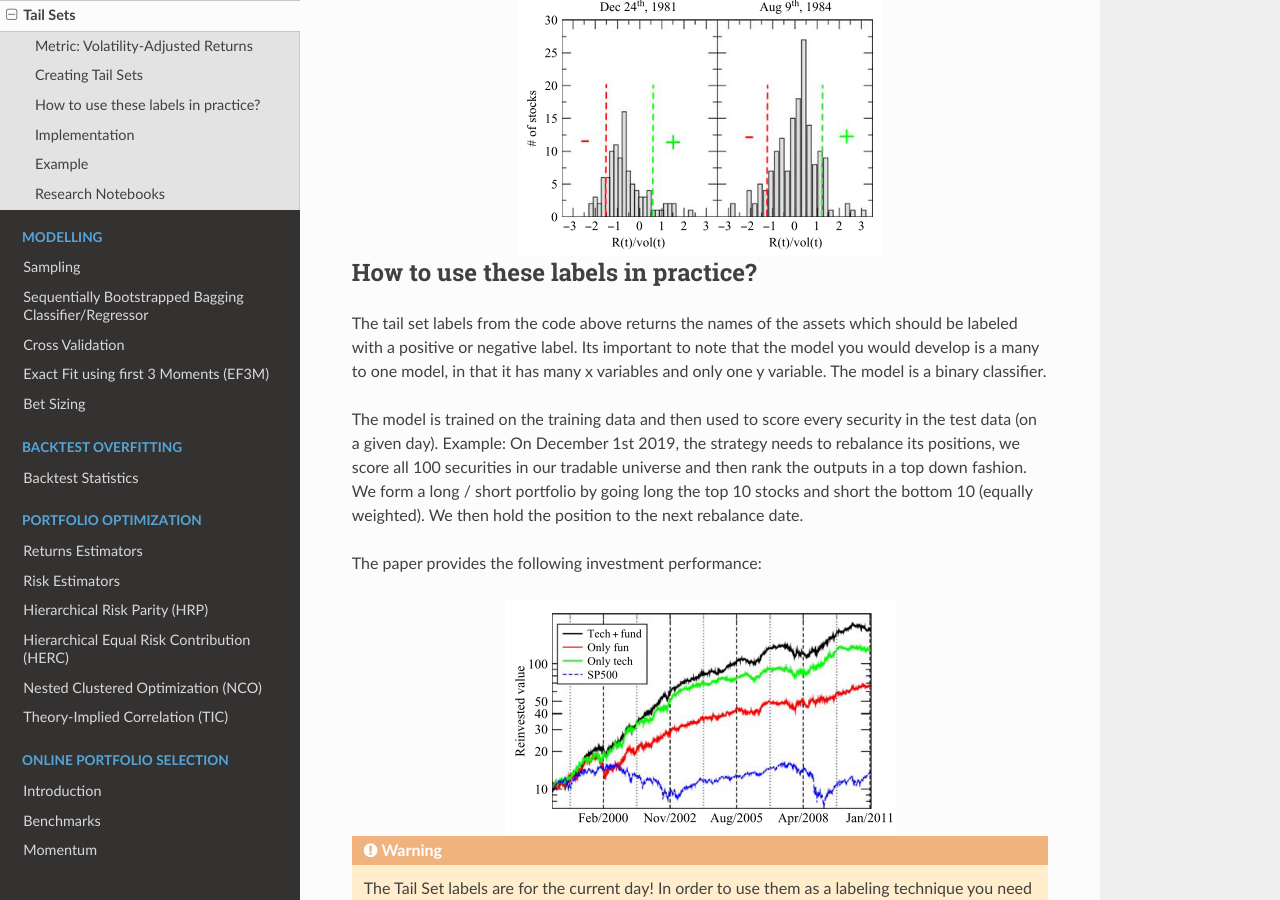
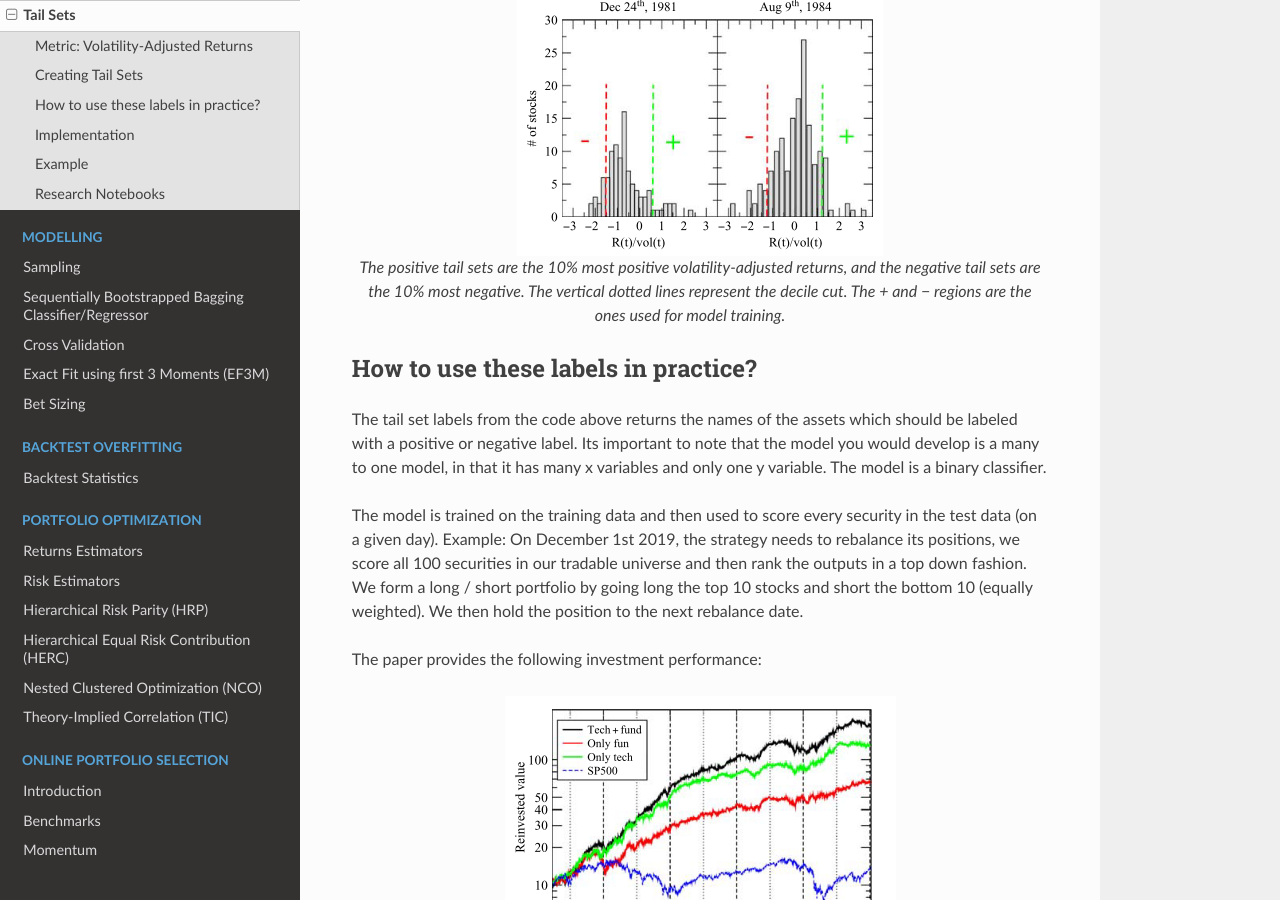
Before and after one commit to hudson-and-thames/mlfinlab, a Sphinx documentation site: the page built from docs/source/implementations/labeling_tail_sets.rst, in a window 1280 px wide and 900 px high, scrolled down 1601 px. Built offline with Sphinx 7.4.7 and the Read the Docs theme 2.0.0, drawn with Linux system fonts in a browser that asks for light colours; pages that are not in the unit, such as notebooks, are missing from menus.

Commit message:
fix figure caption

```diff
--- a/docs/source/implementations/labeling_tail_sets.rst
+++ b/docs/source/implementations/labeling_tail_sets.rst
@@ -64,10 +64,11 @@ industrials sector.
    :scale: 100 %
    :align: center
    :figclass: align-center
-   :alt: purging image
+   :alt: tail sets
 
-    The positive tail sets are the 10% most positive volatility-adjusted returns, and the negative tail sets are the 10% most negative.
-    The vertical dotted lines represent the decile cut. The + and − regions are the ones used for model training.
+   The positive tail sets are the 10% most positive volatility-adjusted returns, and the negative tail sets are the
+   10% most negative. The vertical dotted lines represent the decile cut. The + and − regions are the ones used for
+   model training.
 
 
 How to use these labels in practice?
```
